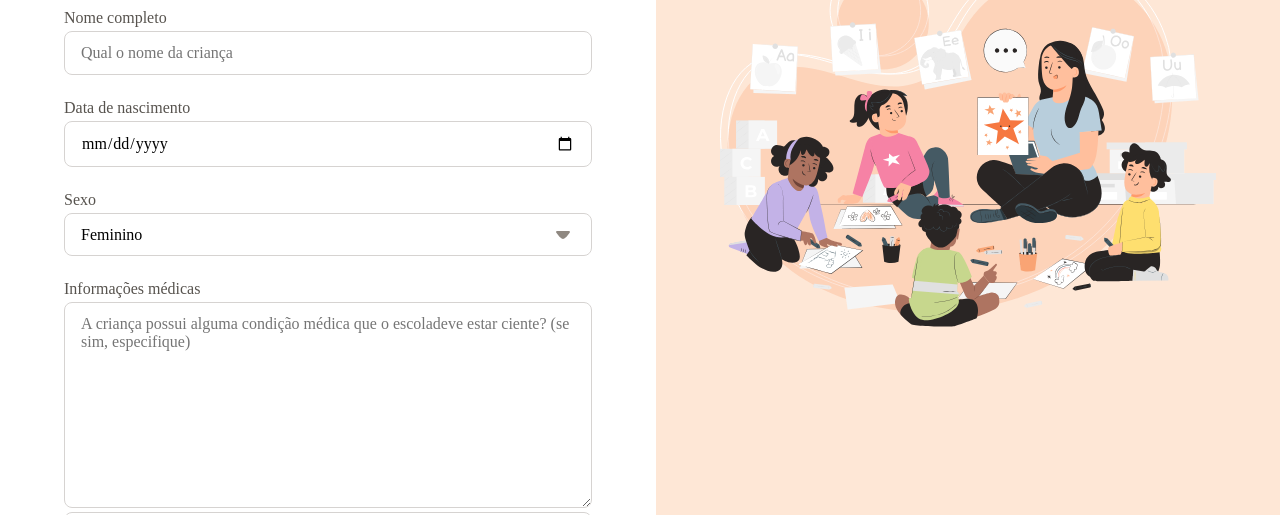
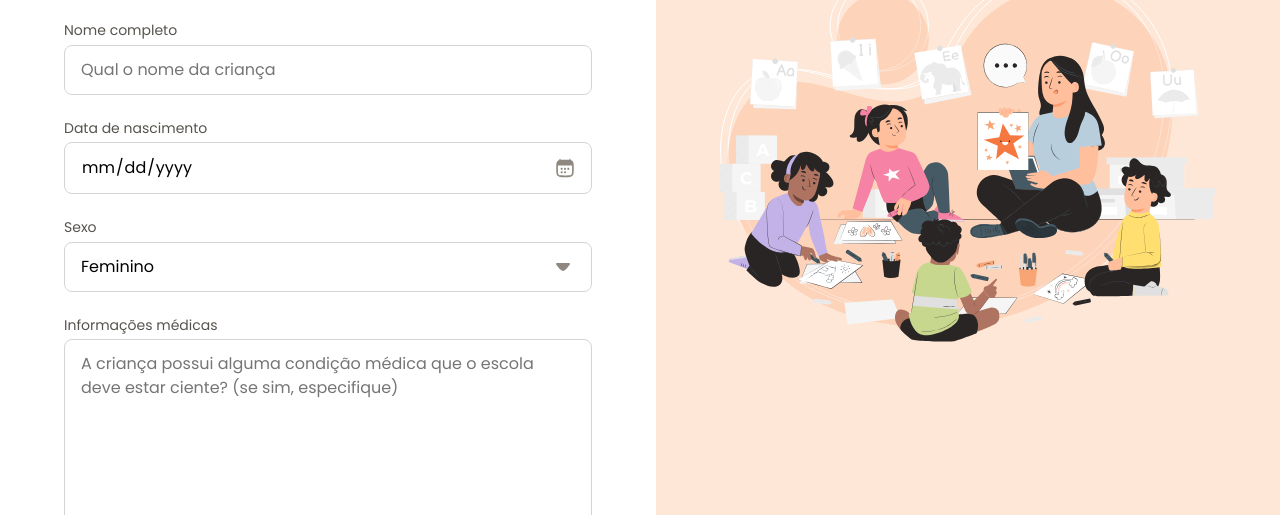
Before and after one commit to gerthdomingues/Fullstack-Projeto-Formulario-de-matricula, a plain HTML site: page index.html in a window 1280 px wide. Shown: the part 285-800 px from the top of the page. Drawn offline with Linux system fonts and the light colour scheme.

Commit message:
ajuste do input de data

```diff
--- a/index.html
+++ b/index.html
@@ -62,7 +62,7 @@
                   name="medical-info"
                   cols="30"
                   rows="10"
-                  placeholder="A criança possui alguma condição médica que o escoladeve estar ciente? (se sim, especifique)"
+                  placeholder="A criança possui alguma condição médica que o escola deve estar ciente? (se sim, especifique)"
                 ></textarea>
 
                 <div class="droparea-wrapper">
--- a/styles/fields/index.css
+++ b/styles/fields/index.css
@@ -27,7 +27,7 @@ textarea:focus {
 
 input[type="date"] {
   position: relative;
-  &::-webit-calendar-picker-indicator {
+  &::-webkit-calendar-picker-indicator {
     opacity: 0;
   }
   &::before {
@@ -36,13 +36,12 @@ input[type="date"] {
     background: url(../../assets/icons/calendar-03.svg) center/contain;
     right: 1rem;
     width: 1.25rem;
-    right: 1.25rem;
+    height: 1.25rem;
 
     top: 50%;
-    transform: translateY(50%);
+    transform: translateY(-50%);
   }
 }
-
 select {
   background: url(../../assets/icons/arrow-down-01.svg) no-repeat
     calc(100% - 1rem);
--- a/styles/global.css
+++ b/styles/global.css
@@ -6,8 +6,8 @@
 
 :root {
   --font-family: "Poppins", sans-serif;
-  --text: 400 1rem/1.5 var(var(--font-family));
-  --text-sm: 400 0.875rem/1.4 var(var(--font-family));
+  --text: 400 1rem/1.5 var(--font-family);
+  --text-sm: 400 0.875rem/1.4 var(--font-family);
 
   --text-primary: #292524;
   --text-secondary: #57534e;
```
